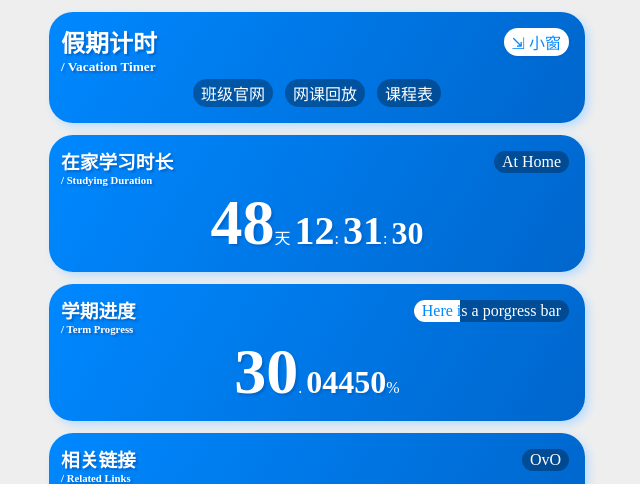
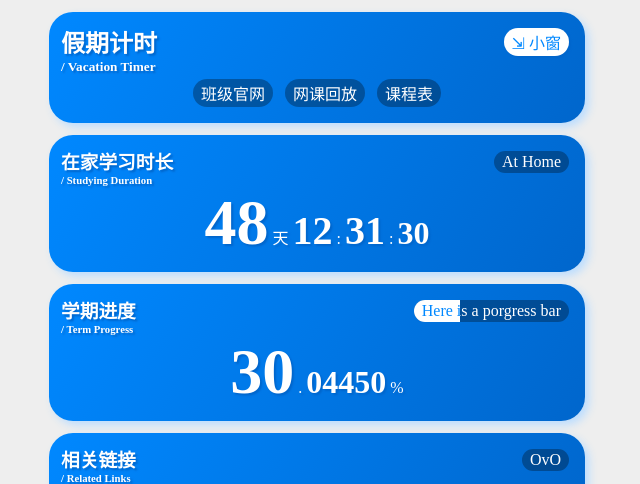
Before and after one commit to pubsite/OldClass16Site, a Jekyll site: the page timer.html, which Jekyll copies as it is, in a window 1280 px wide. Shown: the top 484 px of the page, without its empty margins (323-963 px from the left). Built offline with Jekyll 4.4.1, drawn with Linux system fonts in a browser that asks for light colours.

Commit message:
Update timer.html

```diff
--- a/timer.html
+++ b/timer.html
@@ -126,9 +126,12 @@ span#h, span#m {
 <div class="fr button">At Home</div>
 <h3>在家学习时长</h3>
 <h6>/ Studying Duration</h6>
-<span id="d">加</span>天
-<span id="h">载</span>:
-<span id="m">失</span>:
+<span id="d">加</span>
+<p class="ib">天</p>
+<span id="h">载</span>
+<p class="ib">:</p>
+<span id="m">失</span>
+<p class="ib">:</p>
 <span id="s">败</span>
 </div>
 
@@ -144,8 +147,10 @@ Here is a porgress bar
 <h3>学期进度</h3>
 <h6>/ Term Progress</h6>
 <center>
-<span id="p">纸鹿</span>.
-<span id="c">不清楚</span>%
+<span id="p">纸鹿</span>
+<p class="ib">.</p>
+<span id="c">不清楚</span>
+<p class="ib">%</p>
 </center>
 </div>
 
```
